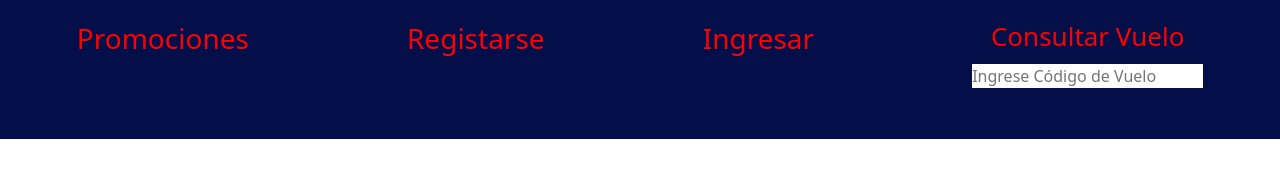
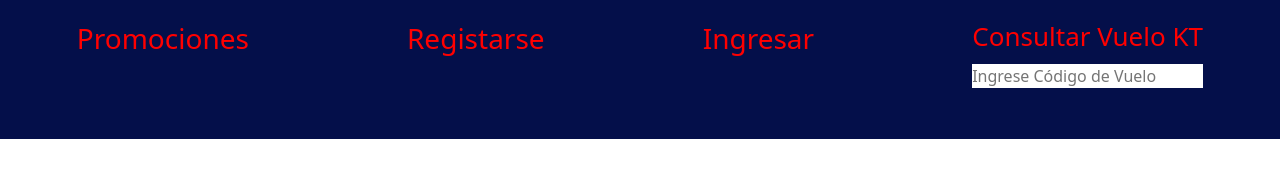
Before and after one commit to ktmoreno/aeropuerto-santa-ana, a plain HTML site: page registro.html in a window 1280 px wide. Shown: the part 160-338 px from the top of the page. Drawn offline with nearby package versions, Linux system fonts and the light colour scheme.

Commit message:
prueba de commit

```diff
--- a/registro.html
+++ b/registro.html
@@ -22,7 +22,7 @@
             <a href="registro.html" type="button" type="submit" class="">Registarse</a>
             <a href="login.html" type="button" type="submit" class="">Ingresar</a>
             <div class="consultaDeVuelo">
-                <label for="consultarVuelo">Consultar Vuelo</label>
+                <label for="consultarVuelo">Consultar Vuelo KT</label>
                 <input type="text" id="consultarVuelo" name="consultarVuelo" placeholder="Ingrese Código de Vuelo" class="" >
             </div>
         </div>
```
